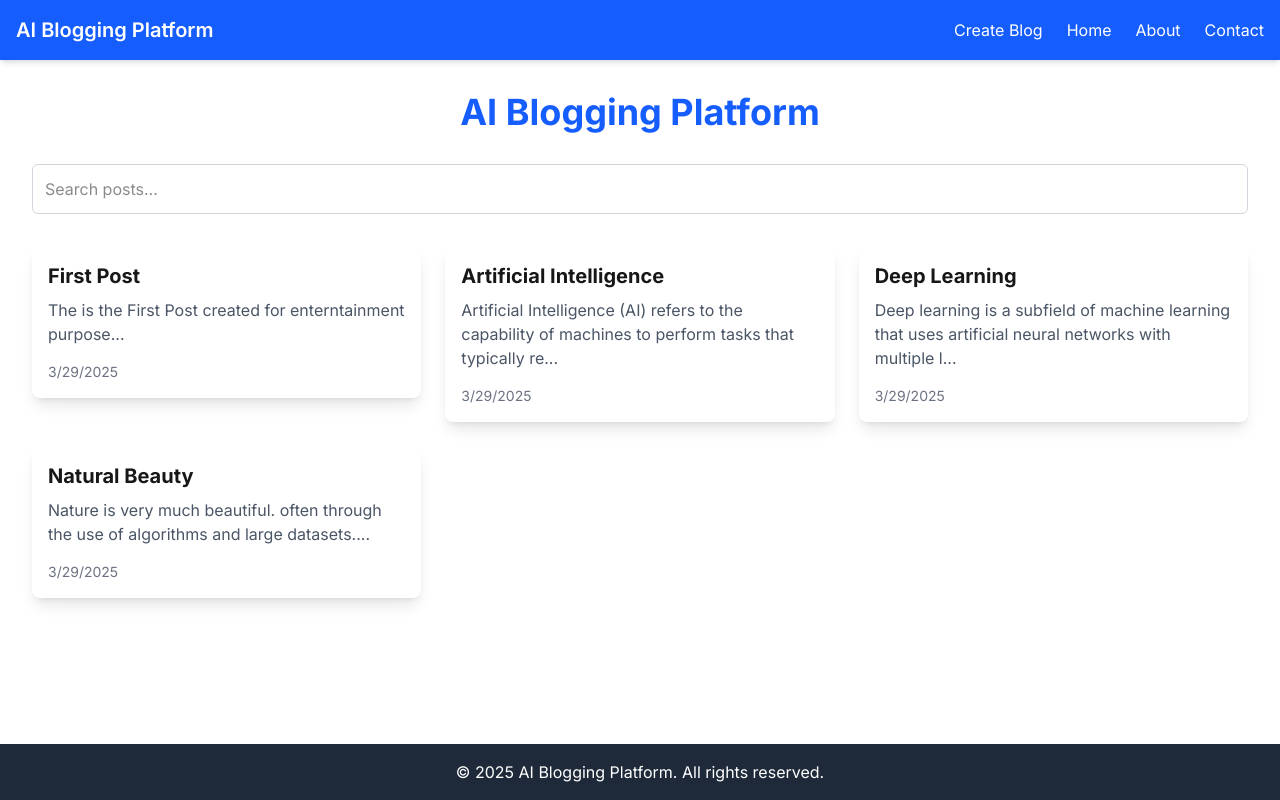
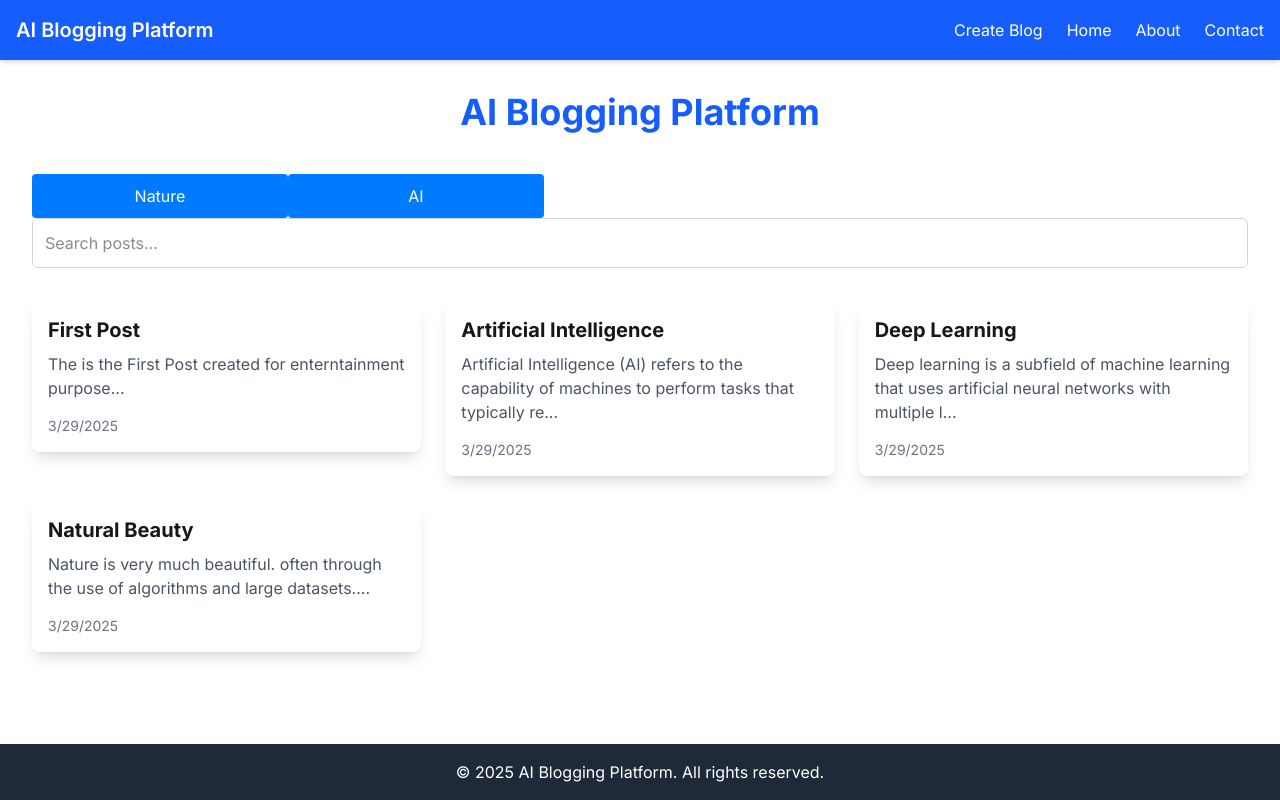
Before and after one commit to sad786/ai-blog-platform, a Next.js app: page / in a window 1280 px wide. Built offline with nearby package versions, Linux system fonts and the light colour scheme.

Commit message:
Update page.tsx
added some button

```diff
--- a/app/page.tsx
+++ b/app/page.tsx
@@ -24,6 +24,11 @@ export default function Home() {
 //    setLoading(false);
   },[]);
 
+
+  const handleTab = async () => {
+    //const id = await fetch("api/get-posts/");
+  }
+
   const fetchPosts = async () => {
     const response = await axios.get<Post[]>('/api/get-posts');
     setLoading(false);
@@ -42,6 +47,41 @@ export default function Home() {
   return (
     <div className="p-8">
       <h1 className="text-4xl font-bold text-center text-blue-600 mb-8">AI Blogging Platform</h1>
+      <button
+            type="button"
+            onClick={handleTab}
+            style={{
+              padding: "10px 20px",
+              backgroundColor: loading ? "#ccc" : "#007bff",
+              color: "#fff",
+              border: "none",
+              borderRadius: "4px",
+              cursor: loading ? "not-allowed" : "pointer",
+              marginTop:"10px",
+              opacity: loading ? 0.6 : 1
+            }}
+            className="w-64 py-3 px-6 bg-blue-500 text-white rounded-md hover:bg-blue-600 transition-all disabled:bg-gray-400"
+          >
+        Nature
+        </button>
+        <button
+            type="button"
+            onClick={handleTab}
+            style={{
+              padding: "10px 20px",
+              backgroundColor: loading ? "#ccc" : "#007bff",
+              color: "#fff",
+              border: "none",
+              borderRadius: "4px",
+              cursor: loading ? "not-allowed" : "pointer",
+              marginTop:"10px",
+              opacity: loading ? 0.6 : 1
+            }}
+            className="w-64 py-3 px-6 bg-blue-500 text-white rounded-md hover:bg-blue-600 transition-all disabled:bg-gray-400"
+          >
+
+          AI</button>
+
       <SearchBar setSearchTerm={setSearchTerm} />
 
 
```
